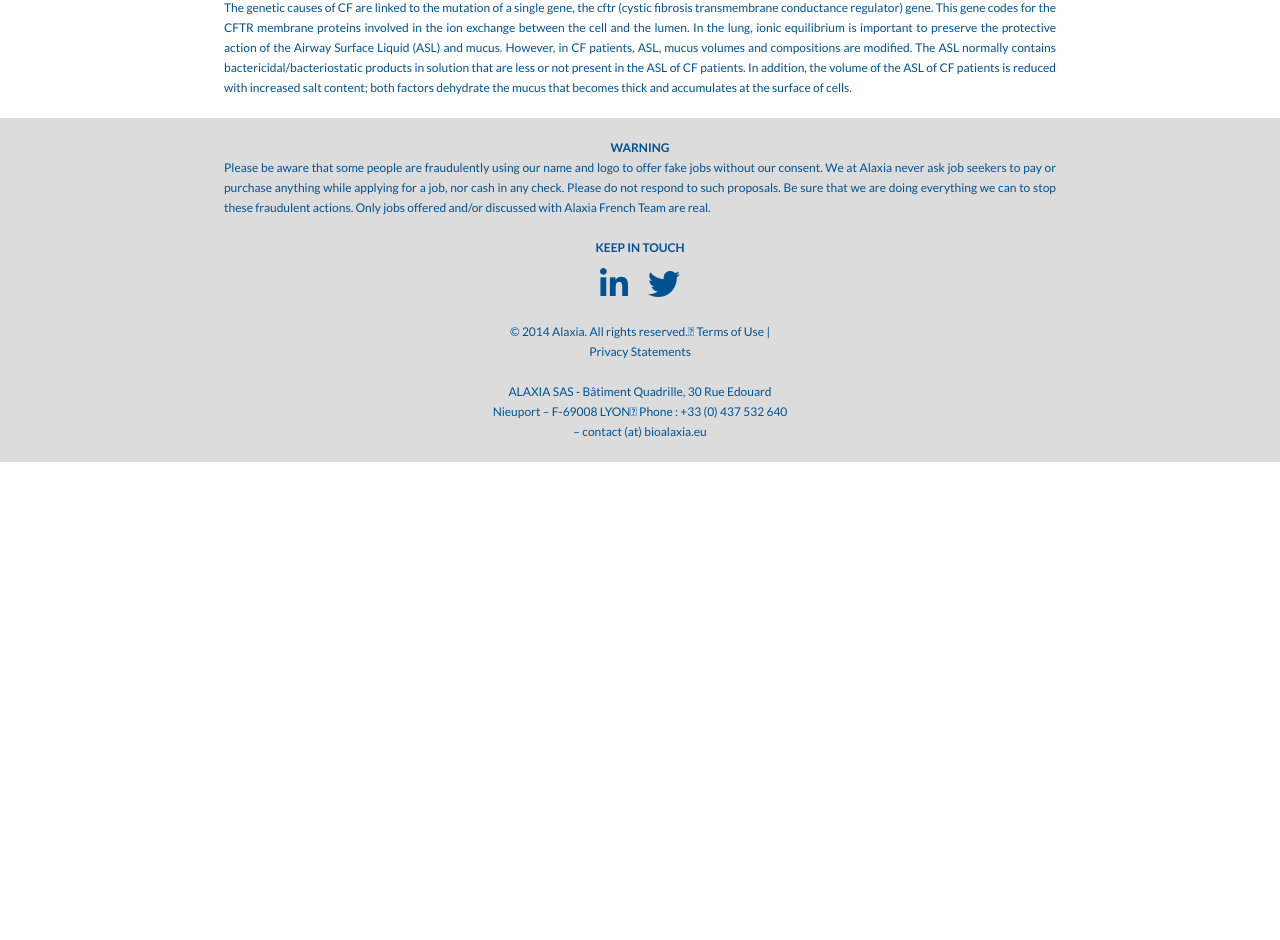
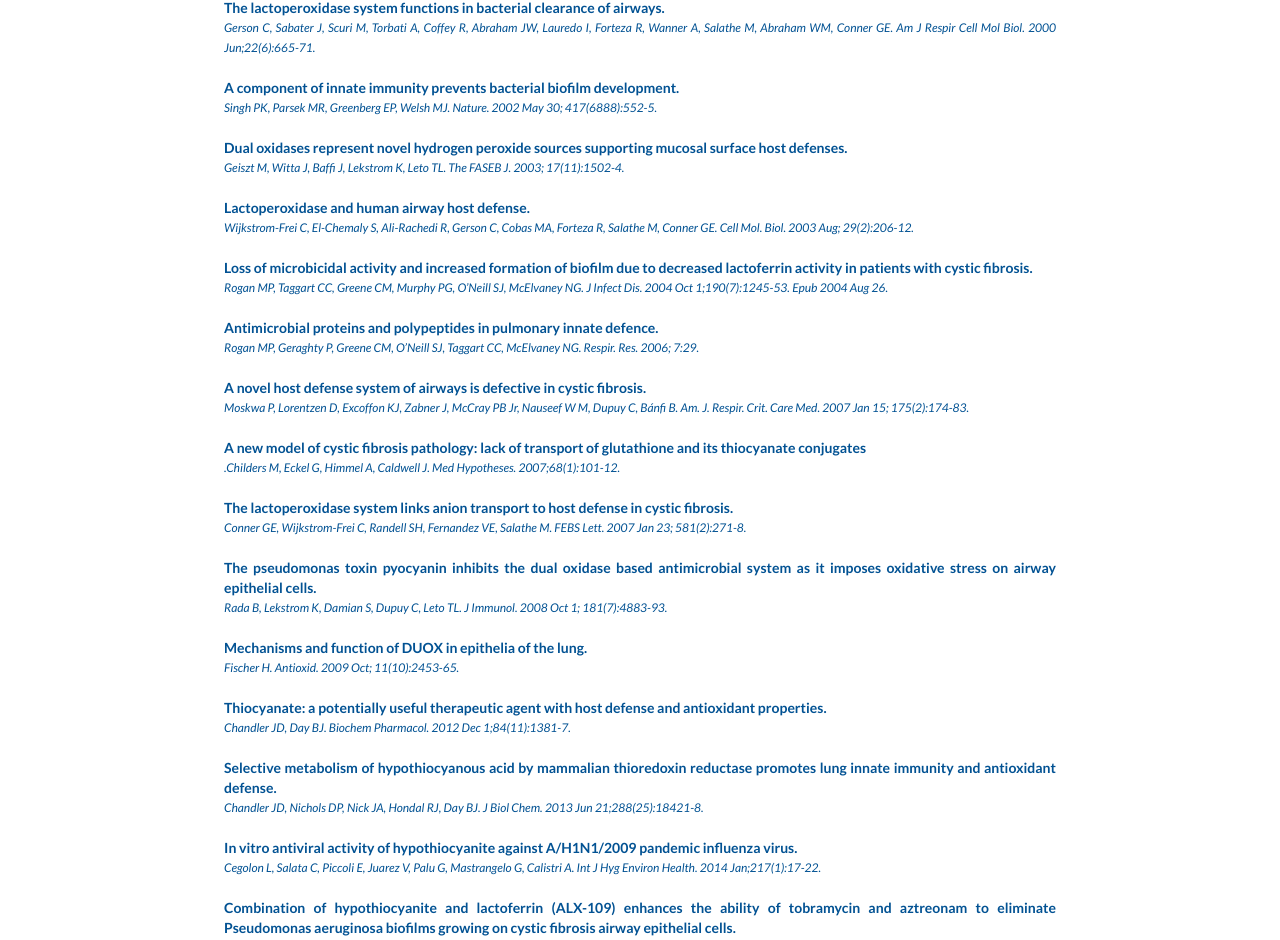
Before and after one commit to JBeaussart/alaxia-pharma, a Vue app: page /alx-009 in a window 1280 px wide. Shown: the part 3060-4000 px from the top of the page. Before the commit the page ends 3522 px from the top, so only its background shows below. Built offline with nearby package versions, Linux system fonts and the light colour scheme.

Commit message:
finish the further efficacy part

```diff
--- a/src/pages/ALX009.vue
+++ b/src/pages/ALX009.vue
@@ -23,7 +23,7 @@
     </div>
   </div>
   <br />
-
+  <br />
   <!-- OVERVIEW PART -->
 
   <div id="overview" class="container alx_overview">
@@ -178,23 +178,203 @@
   <div id="further_reading" class="container further_reading">
     <h2 class="alx_part_title">FURTHER READING</h2>
     <br />
-    <h3>
-      The lactoperoxidase system functions in bacterial clearance of airways.
-    </h3>
-    <p>
-      The genetic causes of CF are linked to the mutation of a single gene, the
-      cftr (cystic fibrosis transmembrane conductance regulator) gene. This gene
-      codes for the CFTR membrane proteins involved in the ion exchange between
-      the cell and the lumen. In the lung, ionic equilibrium is important to
-      preserve the protective action of the Airway Surface Liquid (ASL) and
-      mucus. However, in CF patients, ASL, mucus volumes and compositions are
-      modified. The ASL normally contains bactericidal/bacteriostatic products
-      in solution that are less or not present in the ASL of CF patients. In
-      addition, the volume of the ASL of CF patients is reduced with increased
-      salt content; both factors dehydrate the mucus that becomes thick and
-      accumulates at the surface of cells.
-    </p>
+    <article>
+      <h3>
+        The lactoperoxidase system functions in bacterial clearance of airways.
+      </h3>
+      <p>
+        Gerson C, Sabater J, Scuri M, Torbati A, Coffey R, Abraham JW, Lauredo
+        I, Forteza R, Wanner A, Salathe M, Abraham WM, Conner GE. Am J Respir
+        Cell Mol Biol. 2000 Jun;22(6):665-71.
+      </p>
+    </article>
+
+    <br />
+
+    <article>
+      <h3>
+        A component of innate immunity prevents bacterial biofilm development.
+      </h3>
+      <p>
+        Singh PK, Parsek MR, Greenberg EP, Welsh MJ. Nature. 2002 May 30;
+        417(6888):552-5.
+      </p>
+    </article>
+
+    <br />
+
+    <article>
+      <h3>
+        Dual oxidases represent novel hydrogen peroxide sources supporting
+        mucosal surface host defenses.
+      </h3>
+      <p>
+        Geiszt M, Witta J, Baffi J, Lekstrom K, Leto TL. The FASEB J. 2003;
+        17(11):1502-4.
+      </p>
+    </article>
+
+    <br />
+
+    <article>
+      <h3>Lactoperoxidase and human airway host defense.</h3>
+      <p>
+        Wijkstrom-Frei C, El-Chemaly S, Ali-Rachedi R, Gerson C, Cobas MA,
+        Forteza R, Salathe M, Conner GE. Cell Mol. Biol. 2003 Aug; 29(2):206-12.
+      </p>
+    </article>
+
+    <br />
+
+    <article>
+      <h3>
+        Loss of microbicidal activity and increased formation of biofilm due to
+        decreased lactoferrin activity in patients with cystic fibrosis.
+      </h3>
+      <p>
+        Rogan MP, Taggart CC, Greene CM, Murphy PG, O’Neill SJ, McElvaney NG. J
+        Infect Dis. 2004 Oct 1;190(7):1245-53. Epub 2004 Aug 26.
+      </p>
+    </article>
+
+    <br />
+
+    <article>
+      <h3>
+        Antimicrobial proteins and polypeptides in pulmonary innate defence.
+      </h3>
+      <p>
+        Rogan MP, Geraghty P, Greene CM, O’Neill SJ, Taggart CC, McElvaney NG.
+        Respir. Res. 2006; 7:29.
+      </p>
+    </article>
+
+    <br />
+
+    <article>
+      <h3>
+        A novel host defense system of airways is defective in cystic fibrosis.
+      </h3>
+      <p>
+        Moskwa P, Lorentzen D, Excoffon KJ, Zabner J, McCray PB Jr, Nauseef W M,
+        Dupuy C, Bánfi B. Am. J. Respir. Crit. Care Med. 2007 Jan 15;
+        175(2):174-83.
+      </p>
+    </article>
+
+    <br />
+
+    <article>
+      <h3>
+        A new model of cystic fibrosis pathology: lack of transport of
+        glutathione and its thiocyanate conjugates
+      </h3>
+      <p>
+        .Childers M, Eckel G, Himmel A, Caldwell J. Med Hypotheses.
+        2007;68(1):101-12.
+      </p>
+    </article>
+
+    <br />
+
+    <article>
+      <h3>
+        The lactoperoxidase system links anion transport to host defense in
+        cystic fibrosis.
+      </h3>
+      <p>
+        Conner GE, Wijkstrom-Frei C, Randell SH, Fernandez VE, Salathe M. FEBS
+        Lett. 2007 Jan 23; 581(2):271-8.
+      </p>
+    </article>
+
+    <br />
+
+    <article>
+      <h3>
+        The pseudomonas toxin pyocyanin inhibits the dual oxidase based
+        antimicrobial system as it imposes oxidative stress on airway epithelial
+        cells.
+      </h3>
+      <p>
+        Rada B, Lekstrom K, Damian S, Dupuy C, Leto TL. J Immunol. 2008 Oct 1;
+        181(7):4883-93.
+      </p>
+    </article>
+
+    <br />
+
+    <article>
+      <h3>Mechanisms and function of DUOX in epithelia of the lung.</h3>
+      <p>Fischer H. Antioxid. 2009 Oct; 11(10):2453-65.</p>
+    </article>
+
+    <br />
+
+    <article>
+      <h3>
+        Thiocyanate: a potentially useful therapeutic agent with host defense
+        and antioxidant properties.
+      </h3>
+      <p>Chandler JD, Day BJ. Biochem Pharmacol. 2012 Dec 1;84(11):1381-7.</p>
+    </article>
+
+    <br />
+
+    <article>
+      <h3>
+        Selective metabolism of hypothiocyanous acid by mammalian thioredoxin
+        reductase promotes lung innate immunity and antioxidant defense.
+      </h3>
+      <p>
+        Chandler JD, Nichols DP, Nick JA, Hondal RJ, Day BJ. J Biol Chem. 2013
+        Jun 21;288(25):18421-8.
+      </p>
+    </article>
+
+    <br />
+
+    <article>
+      <h3>
+        In vitro antiviral activity of hypothiocyanite against A/H1N1/2009
+        pandemic influenza virus.
+      </h3>
+      <p>
+        Cegolon L, Salata C, Piccoli E, Juarez V, Palu G, Mastrangelo G,
+        Calistri A. Int J Hyg Environ Health. 2014 Jan;217(1):17-22.
+      </p>
+    </article>
+
+    <br />
+
+    <article>
+      <h3>
+        Combination of hypothiocyanite and lactoferrin (ALX-109) enhances the
+        ability of tobramycin and aztreonam to eliminate Pseudomonas aeruginosa
+        biofilms growing on cystic fibrosis airway epithelial cells.
+      </h3>
+      <p>
+        Moreau-Marquis S, Coutermarsh B, Stanton BA. J Antimicrob Chemother.
+        2015 Jan;70(1):160-6.
+      </p>
+    </article>
+
+    <br />
+
+    <article>
+      <h3>
+        Activity of hypothiocyanite and lactoferrin (ALX-009) against
+        respiratory cystic fibrosis pathogens in sputum.
+      </h3>
+      <p>
+        Tunney MM, Payne JE, McGrath SJ, Einarsson GG, Ingram RJ, Gilpin DF,
+        Juarez-Perez V, Elborn JS J Antimicrob Chemother. 2018 Sep 14.
+      </p>
+    </article>
+
+    <br />
   </div>
+  <br />
   <br />
 </template>
 
@@ -276,5 +456,11 @@ a {
   justify-content: space-around;
 }
 
-// ALX EFFICACY PART
+// ALX FURTHER READING PART
+article p {
+  font-style: italic;
+}
+article h3 {
+  font-size: 14px;
+}
 </style>
```
